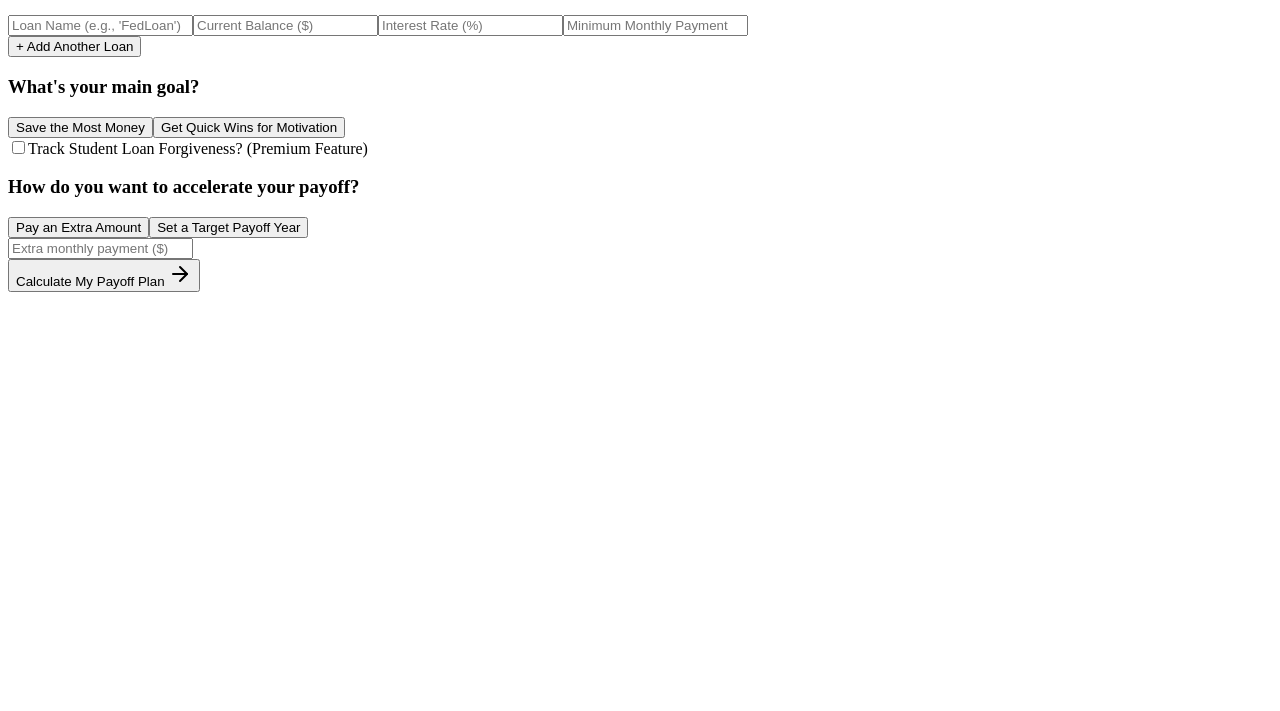
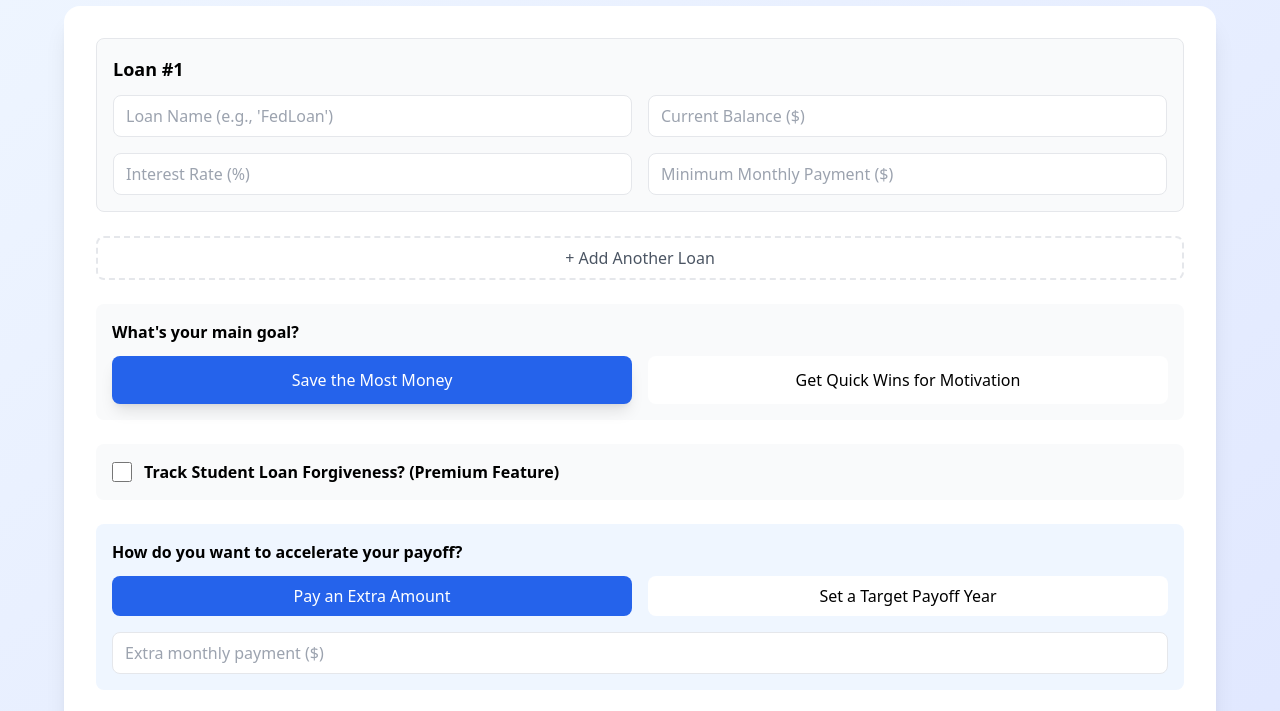
Before and after one commit to more-on-the-way/the-payoff-climb, a React app: page public/index.html in a window 1280 px wide. Shown: the part 142-853 px from the top of the page. Before the commit the page ends 800 px from the top, so only its background shows below. Built offline with nearby package versions, Linux system fonts and the light colour scheme.

Commit message:
Update index.html

```diff
--- a/public/index.html
+++ b/public/index.html
@@ -1,9 +1,13 @@
 <!DOCTYPE html>
 <html lang="en">
   <head>
-    <meta charset="utf-g" />
+    <meta charset="utf-8" />
     <meta name="viewport" content="width=device-width, initial-scale=1" />
     <title>The Payoff Climb</title>
+
+    <!-- This is the new line that adds all the styling -->
+    <script src="https://cdn.tailwindcss.com"></script>
+
   </head>
   <body>
     <div id="root"></div>
```
